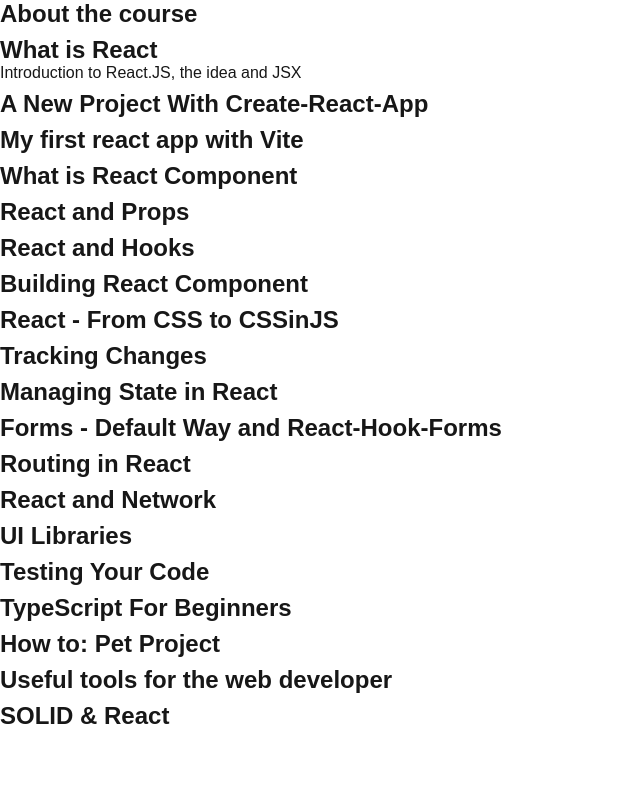
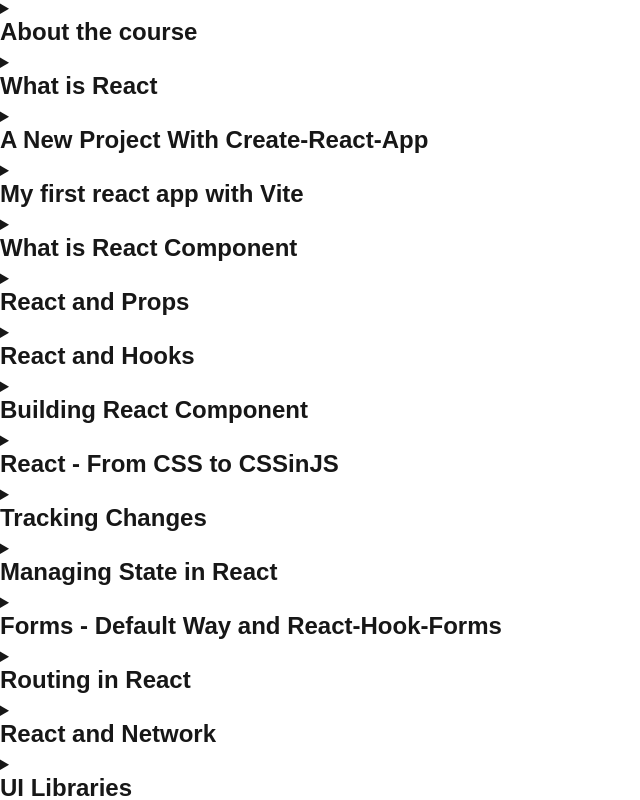
Before and after one commit to boikoua/nextjs_app, a Next.js app: page / in a window 1280 px wide. Shown: the top 800 px of the page, without its empty margins (0-640 px from the left). Built offline with nearby package versions, Linux system fonts and the light colour scheme.

Commit message:
work with components

```diff
--- /dev/null
+++ b/src/app/lesson.tsx
@@ -0,0 +1,22 @@
+// Так как мы использовали хуки, то помечаем что это use client
+
+import React from 'react';
+
+type LessonProps = {
+  title: string;
+  shortSummary?: string;
+};
+
+// type LikeState = 'unset' | 'Liked' | 'dislike';
+
+export const Lesson: React.FC<LessonProps> = ({ title, shortSummary }) => {
+  return (
+    <details>
+      <summary>
+        <h2>{title}</h2>
+      </summary>
+
+      <p>{shortSummary}</p>
+    </details>
+  );
+};
--- a/src/app/page.tsx
+++ b/src/app/page.tsx
@@ -1,15 +1,24 @@
 import styles from './page.module.css';
 import course from './course.json';
+import { Lesson } from './lesson';
 
-export default function Home() {
+// Код для получения данных с сервера
+async function getAllCourses(): Promise<typeof course> {
+  return new Promise((resolve) => {
+    setTimeout(() => resolve(course), 1000);
+  });
+}
+
+export default async function Home() {
+  const courses = await getAllCourses();
+
   return (
     <main className={styles.main}>
       <ul>
-        {course.lessons.map((lesson) => {
+        {courses.lessons.map((lesson) => {
           return (
             <li key={lesson.name}>
-              <h2>{lesson.title}</h2>
-              <p>{lesson.shortSummary}</p>
+              <Lesson title={lesson.title} shortSummary={lesson.shortSummary} />
             </li>
           );
         })}
```
